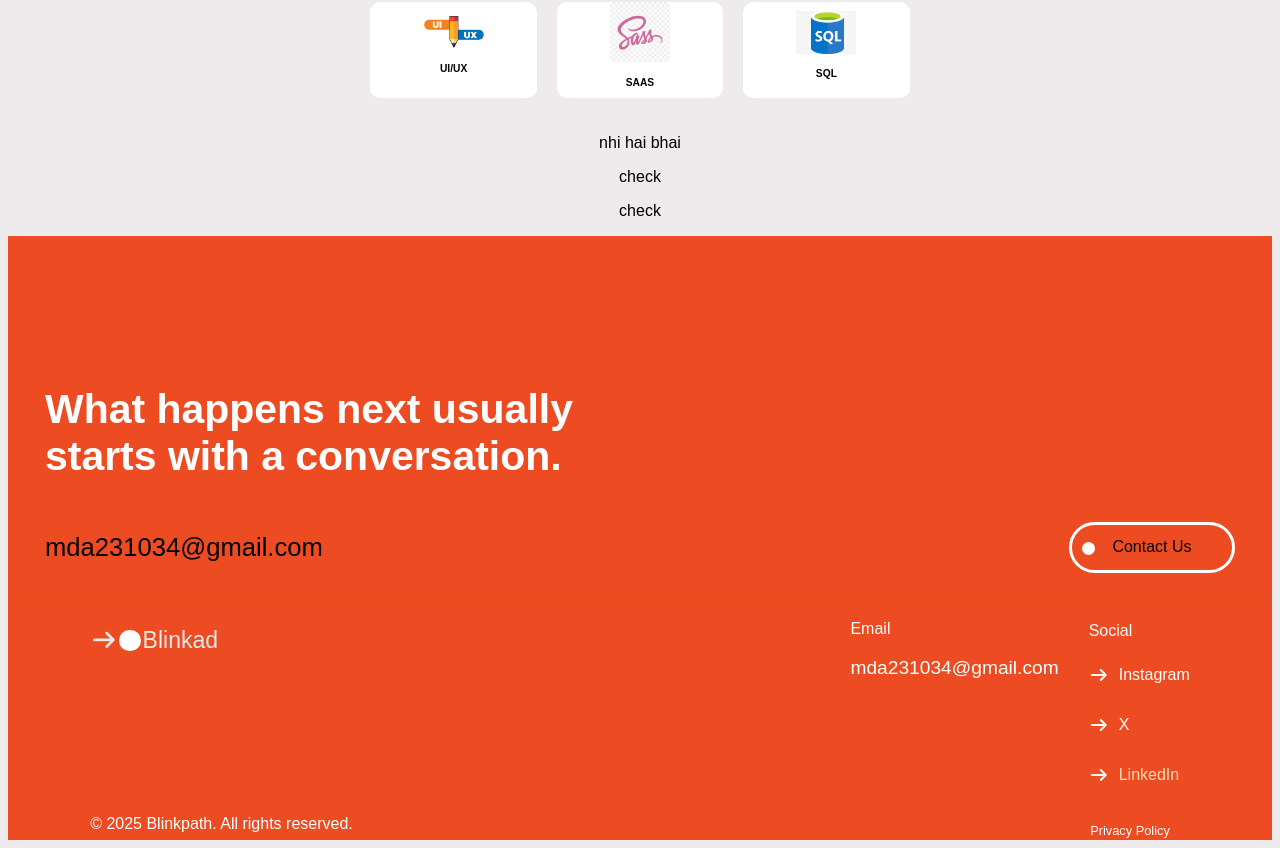
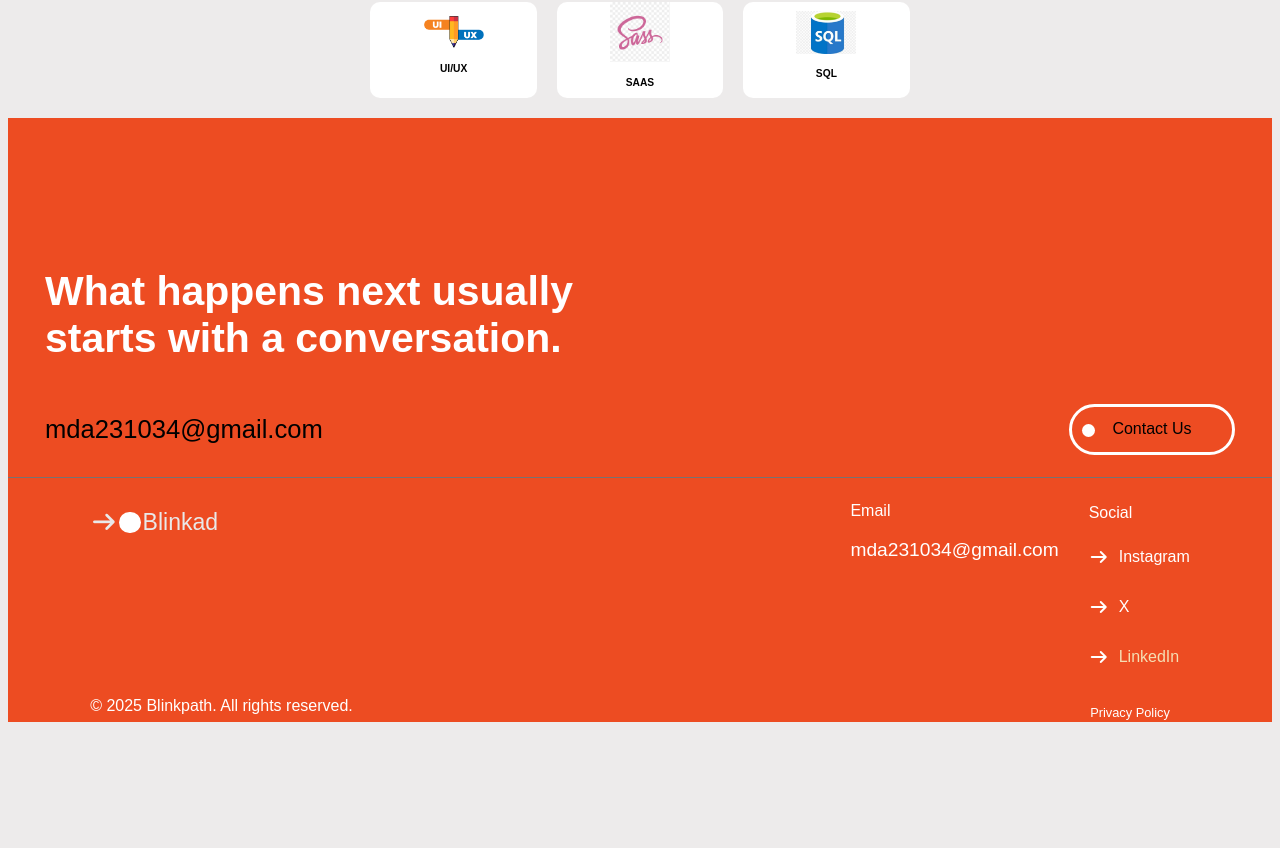
Before and after one commit to Mdd-sheikh/original-portfolio, a React (Vite) app in the folder portfolio/: page / in a window 1280 px wide. Shown: the part 1634-2482 px from the top of the page. After the commit the page ends 2364 px from the top, so only its background shows below. Built offline with nearby package versions, Linux system fonts and the light colour scheme; a web font is replaced by a local one.

Commit message:
fix line endings

```diff
--- a/portfolio/src/components/Section.jsx
+++ b/portfolio/src/components/Section.jsx
@@ -124,9 +124,7 @@ const Section = () => {
                 </div>
             </div>
 
-           <p>nhi hai bhai</p>
-           <p>check</p>
-           <p>check</p>
+
 
         </>
     )
```
